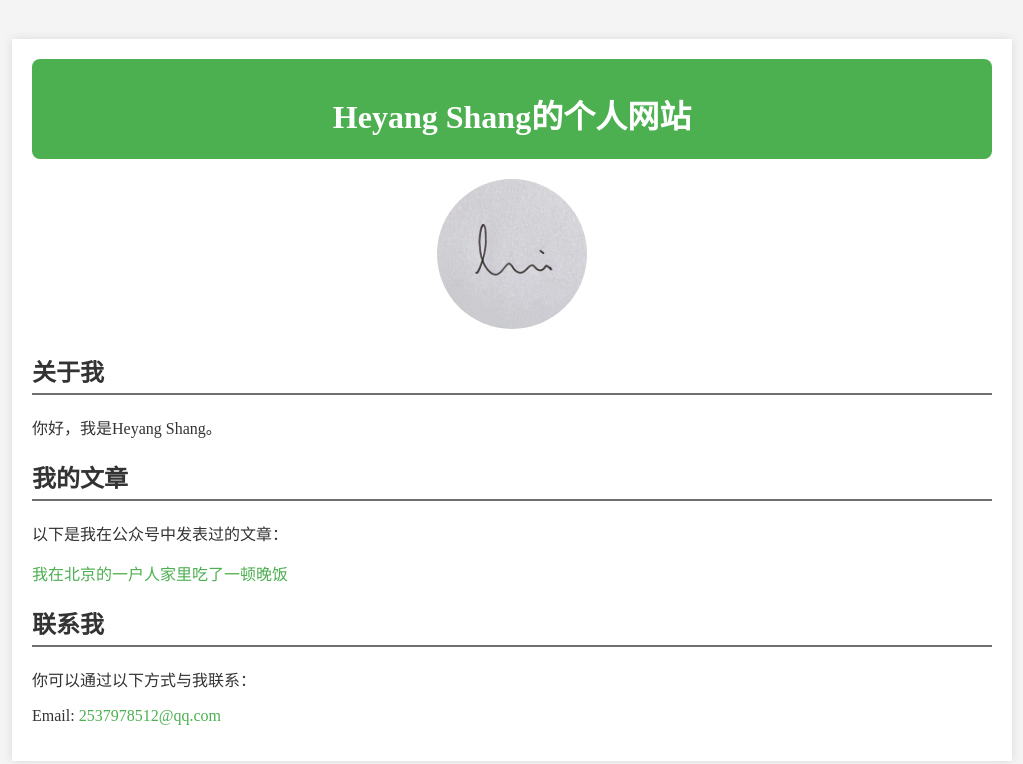
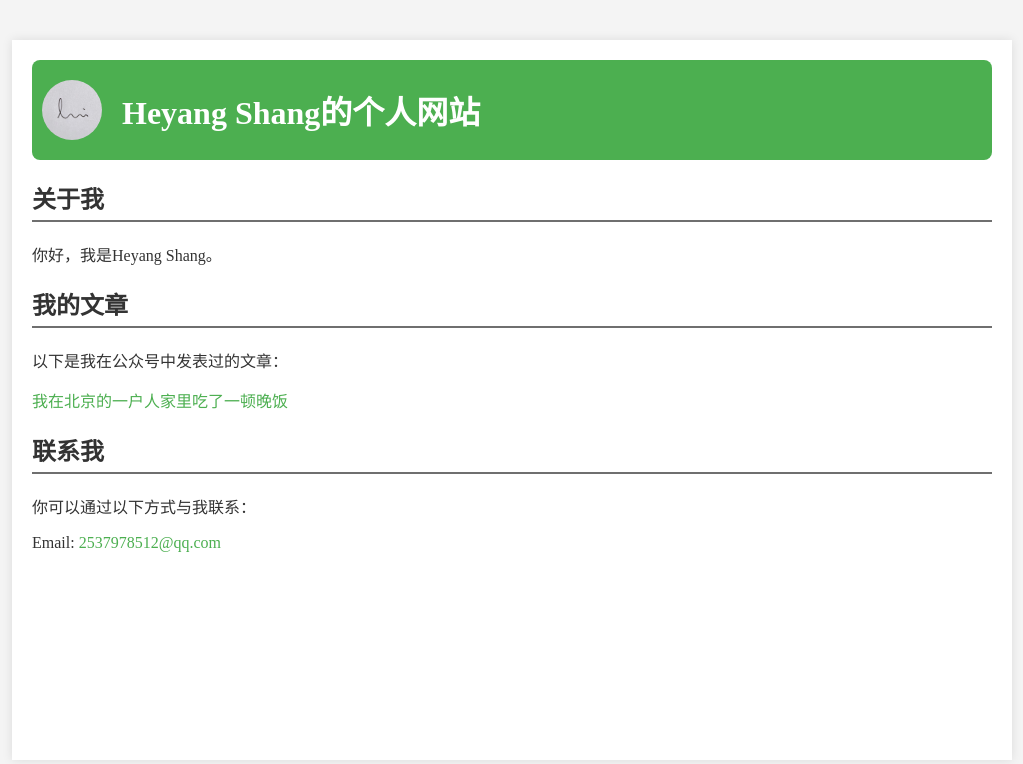
Before and after one commit to Clifeast/clifeast.github.io, a plain HTML site: page index.html in a window 1280 px wide. Shown: the whole page, without its empty margins (128-1151 px from the left). Drawn offline with Linux system fonts and the light colour scheme.

Commit message:
change index style

```diff
--- a/index.html
+++ b/index.html
@@ -23,26 +23,30 @@
             box-shadow: 0 0 10px rgba(0, 0, 0, 0.1);
             /* border-radius: 8px; */
             box-sizing: border-box;
+            min-height: 90vh;
         }
         header {
+            display: flex;
+            align-items: center;
             background-color: #4CAF50;
             color: white;
-            padding: 10px 0;
-            text-align: center;
+            padding: 10px;
             border-radius: 8px 8px 8px 8px;
             height: 80px;
         }
-        .profile-picture {
-            text-align: center;
-            margin-top: 20px;
-            margin-bottom: 20px;
+        .header-img {
+            width: 60px;
+            height: 60px;
+            border-radius: 50%;
+            margin-right: 20px;
+            overflow: hidden;
         }
-        .profile-picture img {
-            border-radius: 50%;
-            width: 150px;
-            height: 150px;
-
-            /* border: 3px solid #4CAF50; */
+        .header-img img {
+            width: 100%;
+            height: auto;
+        }
+        .header-text {
+            flex: 1;
         }
         footer {
             background-color: #6f6f6f;
@@ -75,12 +79,13 @@
 <body>
     <div class="container">
         <header>
-            <h1>Heyang Shang的个人网站</h1>
+            <div class="header-img">
+                <img src="profile.jpg" alt="Heyang Shang">
+            </div>
+            <div class="header-text">
+                <h1>Heyang Shang的个人网站</h1>
+            </div>
         </header>
-
-        <div class="profile-picture">
-            <img src="profile.jpg" alt="Heyang Shang">
-        </div>
 
         <div id="main">
             <h2>关于我</h2>
@@ -96,8 +101,6 @@
             <p>你可以通过以下方式与我联系：</p>
             <ul>
                 <li>Email: <a href="mailto:2537978512@qq.com">2537978512@qq.com</a></li>
-                <!-- <li>LinkedIn: <a href="https://www.linkedin.com/in/your-linkedin/">linkedin.com/in/your-linkedin/</a></li>
-                <li>GitHub: <a href="https://github.com/your-github/">github.com/your-github/</a></li> -->
             </ul>
         </div>
 
```
Also changed, not shown: articles/hotpot.html (+26 -2 lines).
